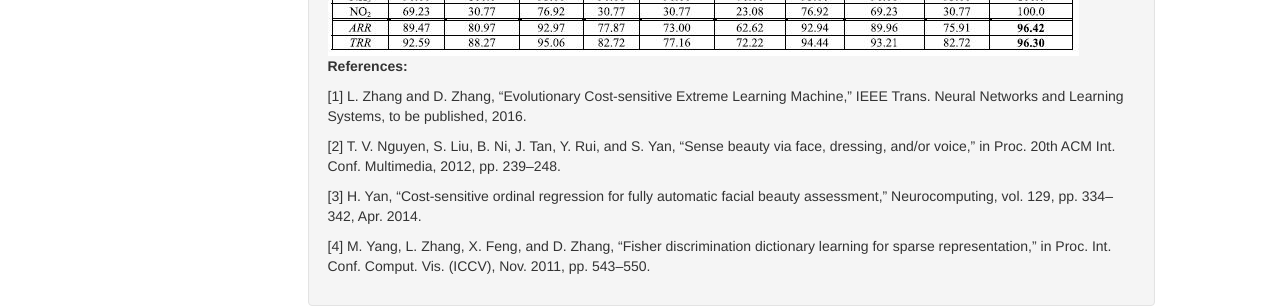
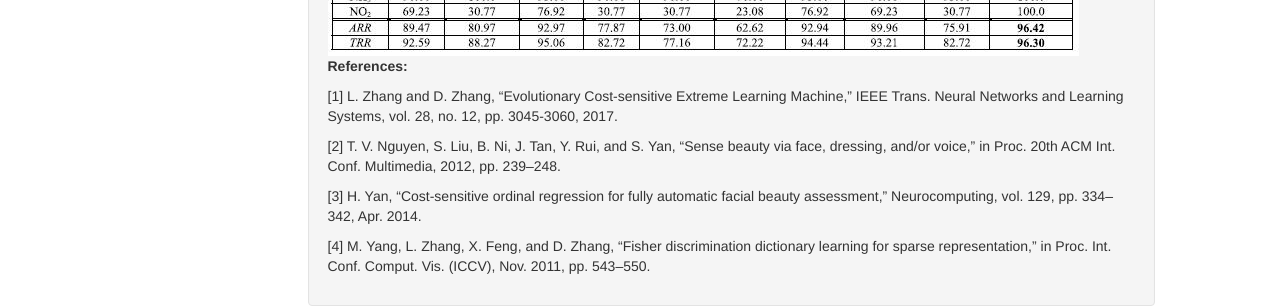
Before and after one commit to DrLeiZhang/website, a Jekyll site: the page built from proj20.html, in a window 1280 px wide and 900 px high, scrolled down 3072 px. Shown: the part 514-822 px from the top of the window. Built offline with Jekyll 4.4.1, drawn with Linux system fonts in a browser that asks for light colours; Markdown is read by kramdown in place of the engine named in the settings.

Commit message:
Update
Signed-off-by: leizhang@cqu.edu.cn <leizhang@cqu.edu.cn>

```diff
--- a/proj20.html
+++ b/proj20.html
@@ -56,7 +56,7 @@ the efficiency and effectiveness of the proposed ECSDL approach.</p>
 <img class="about-avatar" src="{{ "/img/proj20_7.jpg" | prepend: site.baseurl }}" border="0" alt="[name]" />
 
 <p><B>References:</B></p>
-<p>[1] L. Zhang and D. Zhang, “Evolutionary Cost-sensitive Extreme Learning Machine,” IEEE Trans. Neural Networks and Learning Systems, to be published, 2016.</p>
+<p>[1] L. Zhang and D. Zhang, “Evolutionary Cost-sensitive Extreme Learning Machine,” IEEE Trans. Neural Networks and Learning Systems, vol. 28, no. 12, pp. 3045-3060, 2017.</p>
 <p>[2] T. V. Nguyen, S. Liu, B. Ni, J. Tan, Y. Rui, and S. Yan, “Sense beauty via
 face, dressing, and/or voice,” in Proc. 20th ACM Int. Conf. Multimedia,
 2012, pp. 239–248.</p>
```
